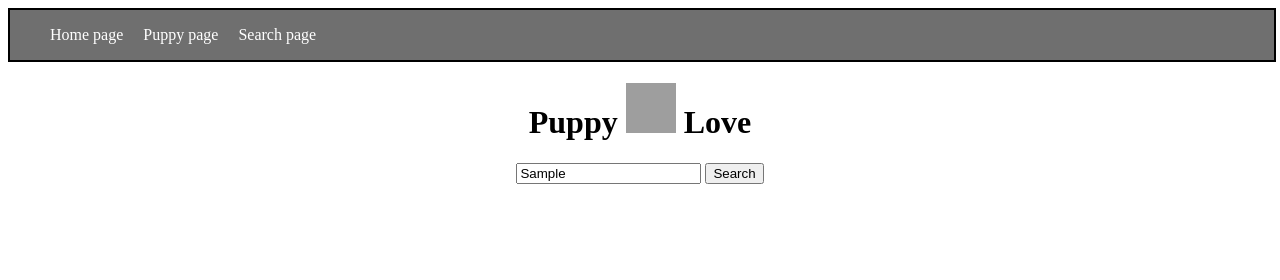
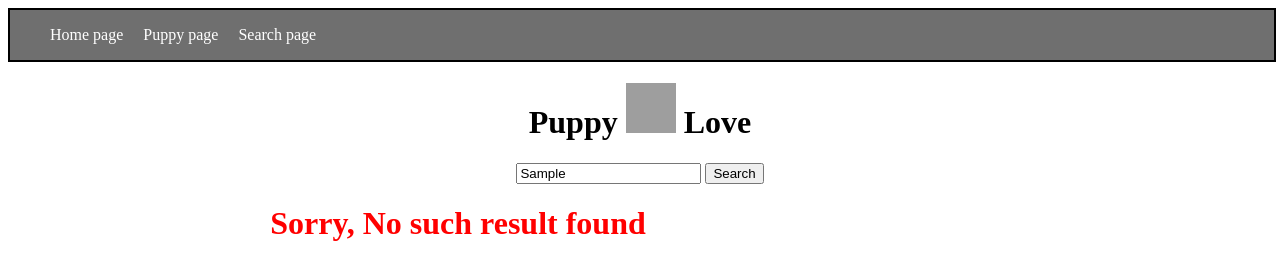
Before and after one commit to jayasmita12/mock-assesment-2, a plain HTML site: page search.html in a window 1280 px wide. Both pictures are taken after typing "Sample" into the empty fields and a click on the button "Search". Drawn offline with Linux system fonts and the light colour scheme; no server answers; grey boxes are pictures that could not be loaded.

Commit message:
search functionaliy create also puppy page done and also search image display

```diff
--- a/search.html
+++ b/search.html
@@ -4,7 +4,7 @@
     <meta charset="UTF-8">
     <meta http-equiv="X-UA-Compatible" content="IE=edge">
     <meta name="viewport" content="width=device-width, initial-scale=1.0">
-    <title>Document</title>
+    <title>Puppy Love</title>
 </head>
 <style>
 
--- a/search.js
+++ b/search.js
@@ -7,15 +7,19 @@ async function particularbreedImage(){
         let res = await fetch(`https://dog.ceo/api/breed/${searchname.value}/images`)
         let data=await res.json()
         console.log(data.message)
-        appendimage(data.message)
+        if(data.message.length >=1){
+            appendimage(data.message)
+        }
+
     }
     catch{
+        noseachresult()
         console.log("Something went wrong...")
     }
 }
 
+var showimagediv = document.getElementById("search-images")
 function appendimage(images){
-    var showimagediv = document.getElementById("search-images")
     showimagediv.style="display:grid;grid-template-columns: auto auto auto;justify-content:space-evenly;margin-top:30px"
      showimagediv.innerHTML=null
     images.map((e)=>{
@@ -26,3 +30,13 @@ function appendimage(images){
     })
 
 }
+
+function noseachresult(){
+    let div=document.createElement("div")
+    let h1=document.createElement("h1")
+    div.style="margin-left:200px;width:500px;text-align:center"
+    h1.innerHTML="Sorry, No such result found"
+    h1.style="color:red"
+    div.append(h1)
+    showimagediv.append(div)
+}
```
Also changed, not shown: puppy.html (+1 -1 lines).
